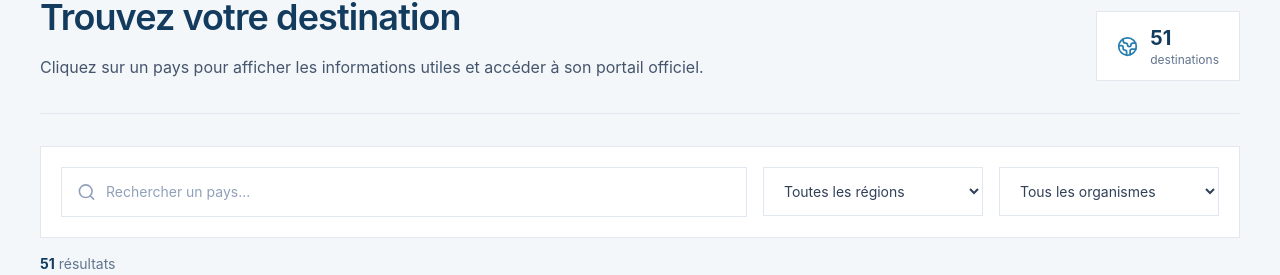
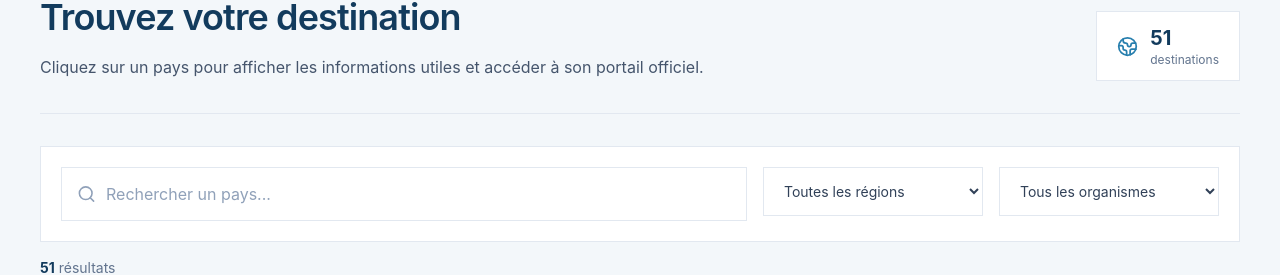
Before and after one commit to muhammad18-diop/Site-firdawsi, a React (Vite) app: page /services in a window 1280 px wide. Shown: the part 1922-2197 px from the top of the page. Built offline with nearby package versions, Linux system fonts and the light colour scheme.

Commit message:
fix bug input services voyage

```diff
--- a/src/Components/ServicesVoyage.jsx
+++ b/src/Components/ServicesVoyage.jsx
@@ -460,7 +460,7 @@ export default function VoyagesServices() {
                value={recherche}
                onChange={(e) => modifierRecherche(e.target.value)}
                placeholder="Rechercher un pays..."
-                className="w-full border border-slate-200 bg-white py-3.5 pl-11 pr-4 text-sm outline-none transition placeholder:text-slate-400 focus:border-[#55B8E8] focus:ring-2 focus:ring-sky-100"
+               className="w-full min-w-0 border border-slate-200 bg-white py-3.5 pl-11 pr-4 text-base outline-none transition placeholder:text-slate-400 focus:border-[#55B8E8] focus:ring-2 focus:ring-sky-100"
                />
             </label>
             <label>
--- a/src/Pages/Services.jsx
+++ b/src/Pages/Services.jsx
@@ -8,6 +8,7 @@ function Services() {
         <Navbar />
         <HeroServices />
         <ServicesVoyage />
+
     </div>
   );
 }
```
Also changed, not shown: src/Components/SectionImmo.jsx (added). Lines whose indentation alone changed are shown as unchanged.
